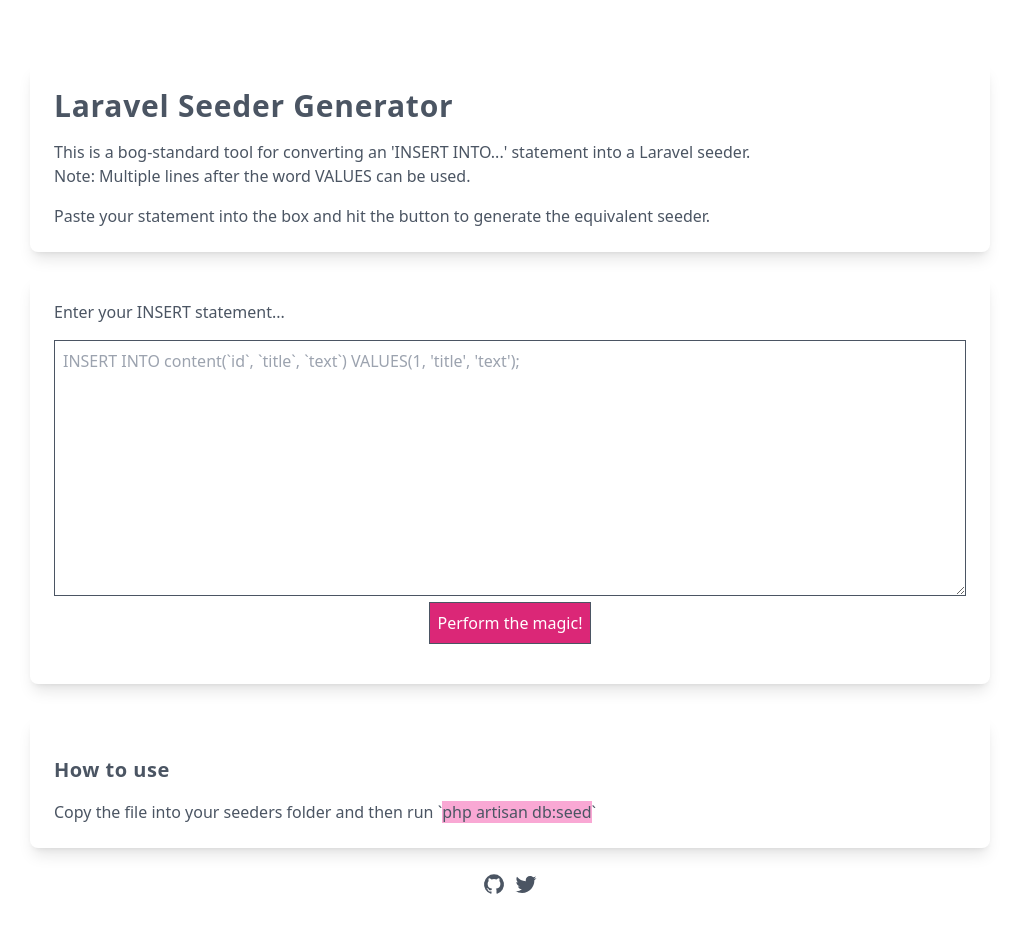
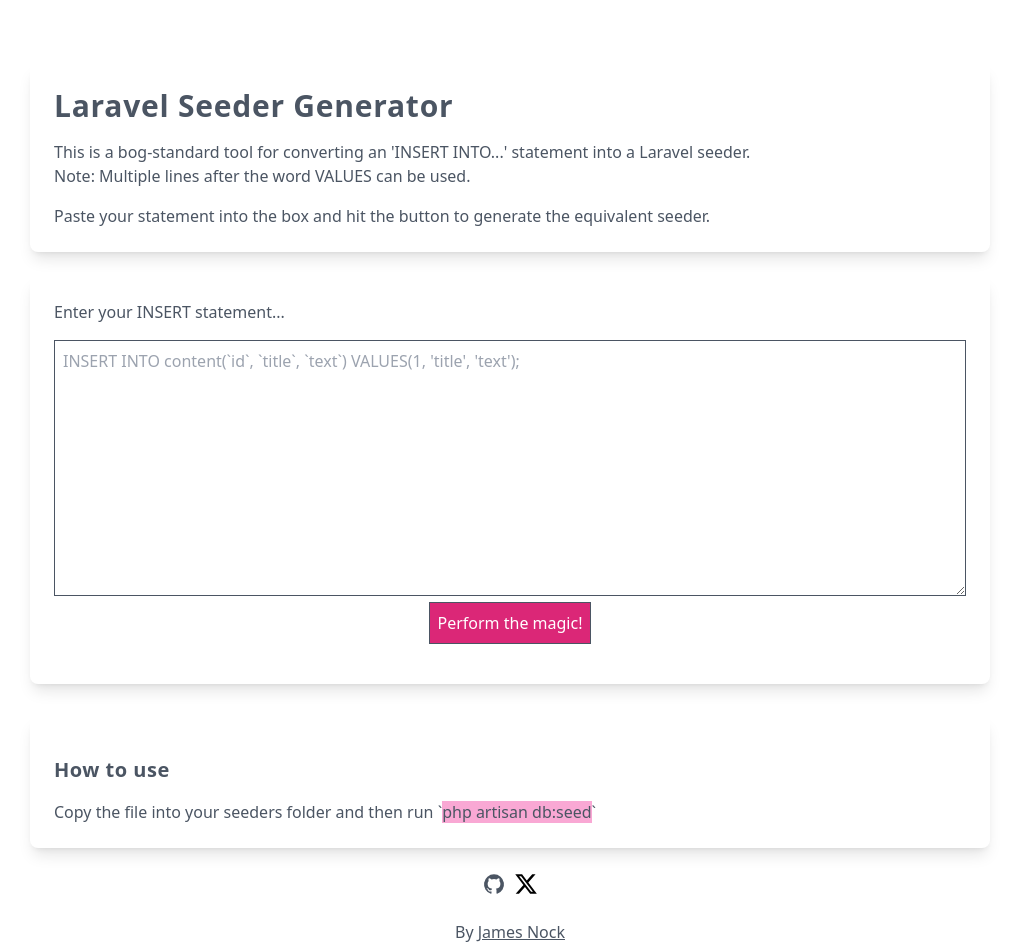
Before and after one commit to JamesNock/LaravelSeederGenerator, a Nuxt app: page / in a window 1280 px wide. Shown: the whole page, without its empty margins (130-1149 px from the left). Before the commit the page ends 920 px from the top, so only its background shows below. Built offline with nearby package versions, Linux system fonts and the light colour scheme.

Commit message:
Add backlink to website and update twitter to x

```diff
--- a/components/SeederGenerator.vue
+++ b/components/SeederGenerator.vue
@@ -43,7 +43,7 @@
 
 <script setup>
 import { ref } from 'vue'
-import { useNuxtApp } from '#app'
+import { useFetch, useNuxtApp } from '#app'
 
 const statements = ref('')
 const output = ref('')
--- a/components/Welcome.vue
+++ b/components/Welcome.vue
@@ -45,8 +45,9 @@
               fill="currentColor"
             /></svg
         ></a>
-        <a href="https://twitter.com/JamesNockWebDev" target="_blank"
-          ><svg
+        <a href="https://x.com/JamesNockWebDev" target="_blank"
+          >
+          <svg
             class="w-6 h-6 text-gray-600 hover:text-gray-800"
             xmlns="http://www.w3.org/2000/svg"
             xmlns:xlink="http://www.w3.org/1999/xlink"
@@ -57,12 +58,13 @@
             preserveAspectRatio="xMidYMid meet"
             viewBox="0 0 24 24"
           >
-            <path
-              d="M22.46 6c-.77.35-1.6.58-2.46.69c.88-.53 1.56-1.37 1.88-2.38c-.83.5-1.75.85-2.72 1.05C18.37 4.5 17.26 4 16 4c-2.35 0-4.27 1.92-4.27 4.29c0 .34.04.67.11.98C8.28 9.09 5.11 7.38 3 4.79c-.37.63-.58 1.37-.58 2.15c0 1.49.75 2.81 1.91 3.56c-.71 0-1.37-.2-1.95-.5v.03c0 2.08 1.48 3.82 3.44 4.21a4.22 4.22 0 0 1-1.93.07a4.28 4.28 0 0 0 4 2.98a8.521 8.521 0 0 1-5.33 1.84c-.34 0-.68-.02-1.02-.06C3.44 20.29 5.7 21 8.12 21C16 21 20.33 14.46 20.33 8.79c0-.19 0-.37-.01-.56c.84-.6 1.56-1.36 2.14-2.23z"
-              fill="currentColor"
-            /></svg
-        ></a>
+            <g>
+              <path d="M18.244 2.25h3.308l-7.227 8.26 8.502 11.24H16.17l-5.214-6.817L4.99 21.75H1.68l7.73-8.835L1.254 2.25H8.08l4.713 6.231zm-1.161 17.52h1.833L7.084 4.126H5.117z"></path>
+            </g>
+          </svg>
+        </a>
       </div>
+        <p class="text-center">By <a class="underline" href="https://www.james-nock.co.uk">James Nock</a></p>
     </div>
   </div>
 </template>
```
